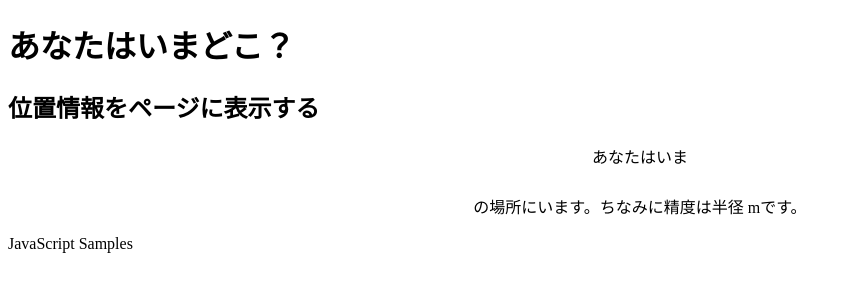
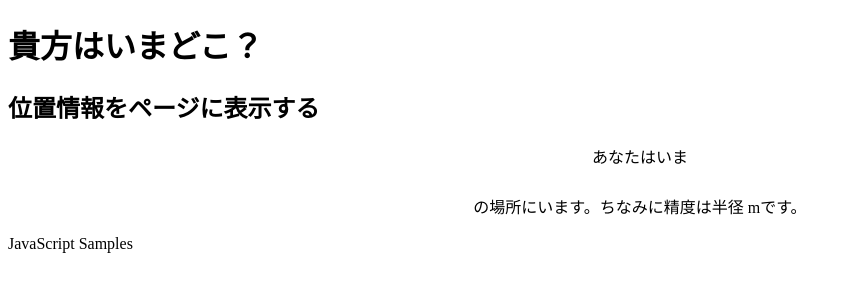
Before and after one commit to senkouka/senkouka.github.io, a plain HTML site: page index.html in a window 1280 px wide. Shown: the whole page, without its empty margins (0-851 px from the left). Drawn offline with Linux system fonts and the light colour scheme.

Commit message:
Update index.html

```diff
--- a/index.html
+++ b/index.html
@@ -19,7 +19,7 @@ main section {
 <body>
 <header>
 <div class="container">
-<h1>あなたはいまどこ？</h1>
+<h1>貴方はいまどこ？</h1>
 <h2>位置情報をページに表示する</h2>
 </div><!-- /.container -->
 </header>
```
